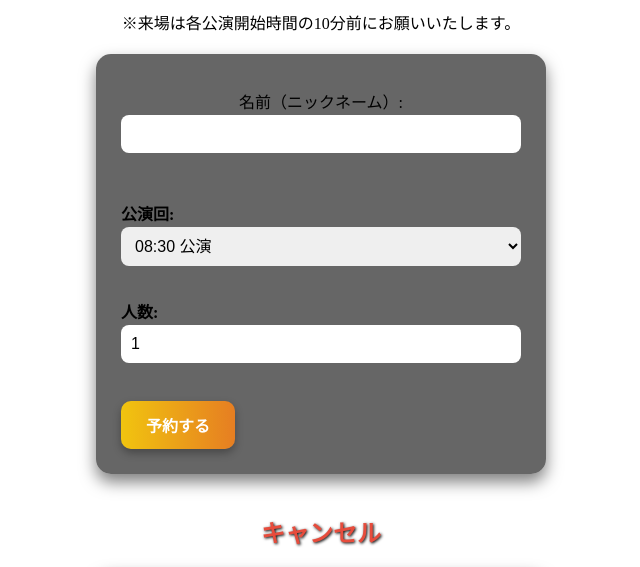
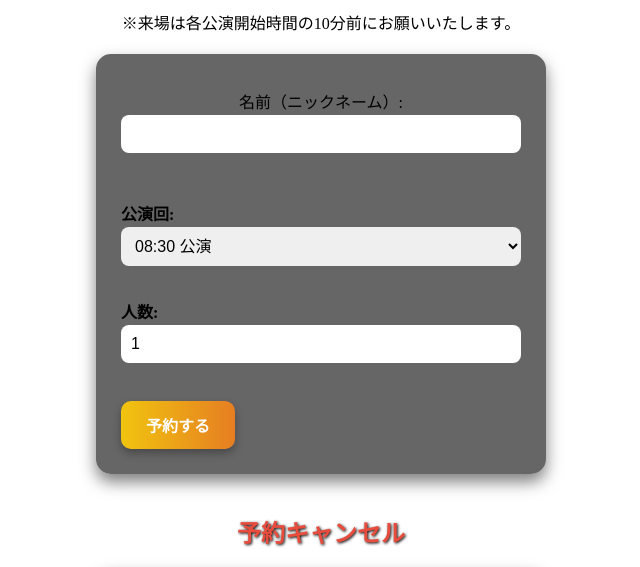
Before and after one commit to reinasaso/3ekyokaraoreha, a plain HTML site: page index.html in a window 1280 px wide. Shown: the part 188-755 px from the top of the page, without its empty margins (319-959 px from the left). Drawn offline with Linux system fonts and the light colour scheme; no server answers.

Commit message:
Update index.html

```diff
--- a/index.html
+++ b/index.html
@@ -29,7 +29,7 @@
   <p id="message"></p>
 
   <!-- キャンセルフォーム -->
-  <h2>キャンセル</h2>
+  <h2>予約キャンセル</h2>
   <form id="cancelForm">
     <label>名前: <input type="text" id="cancelName" required></label><br>
     <label>公演回:
```
